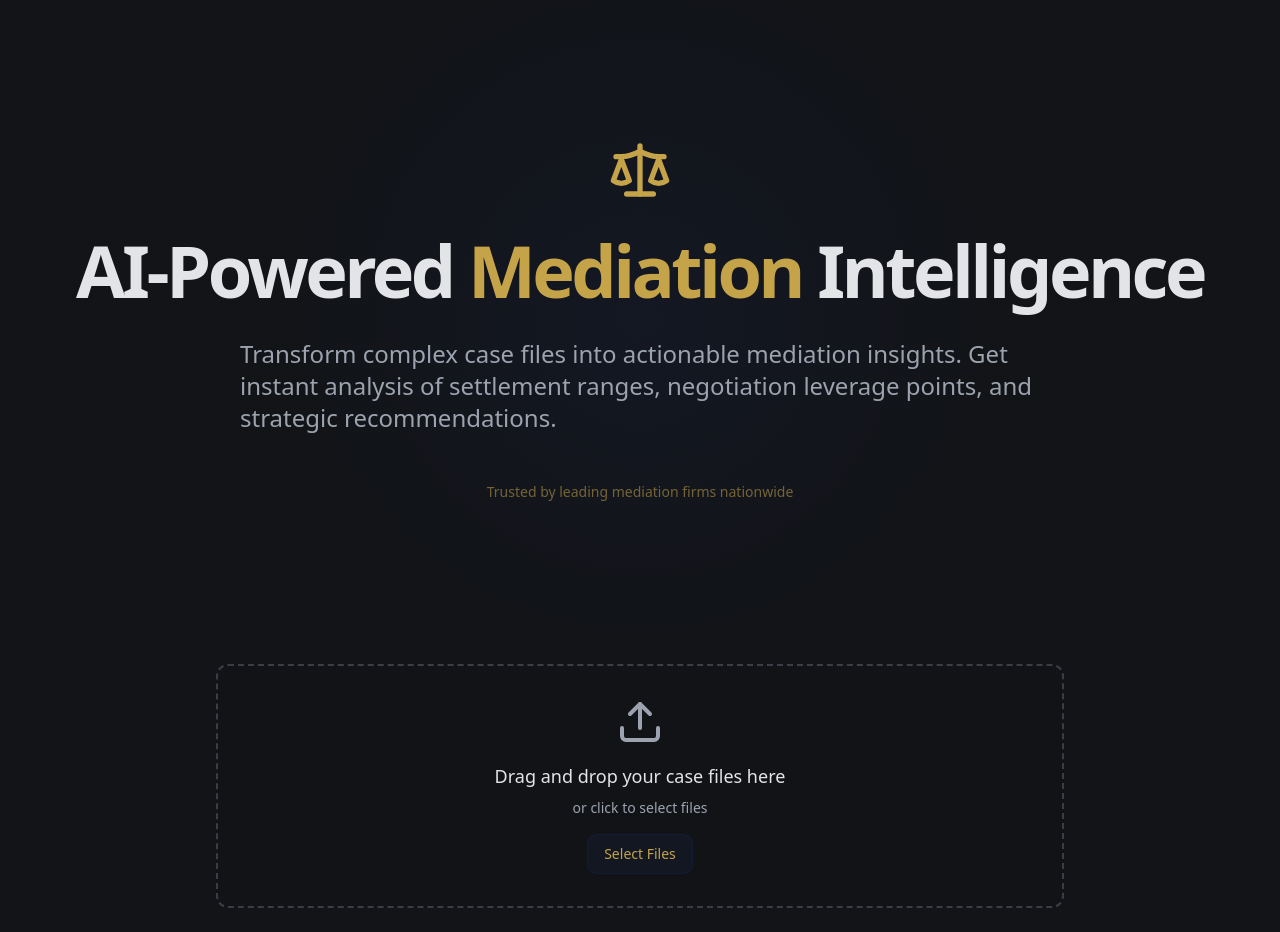
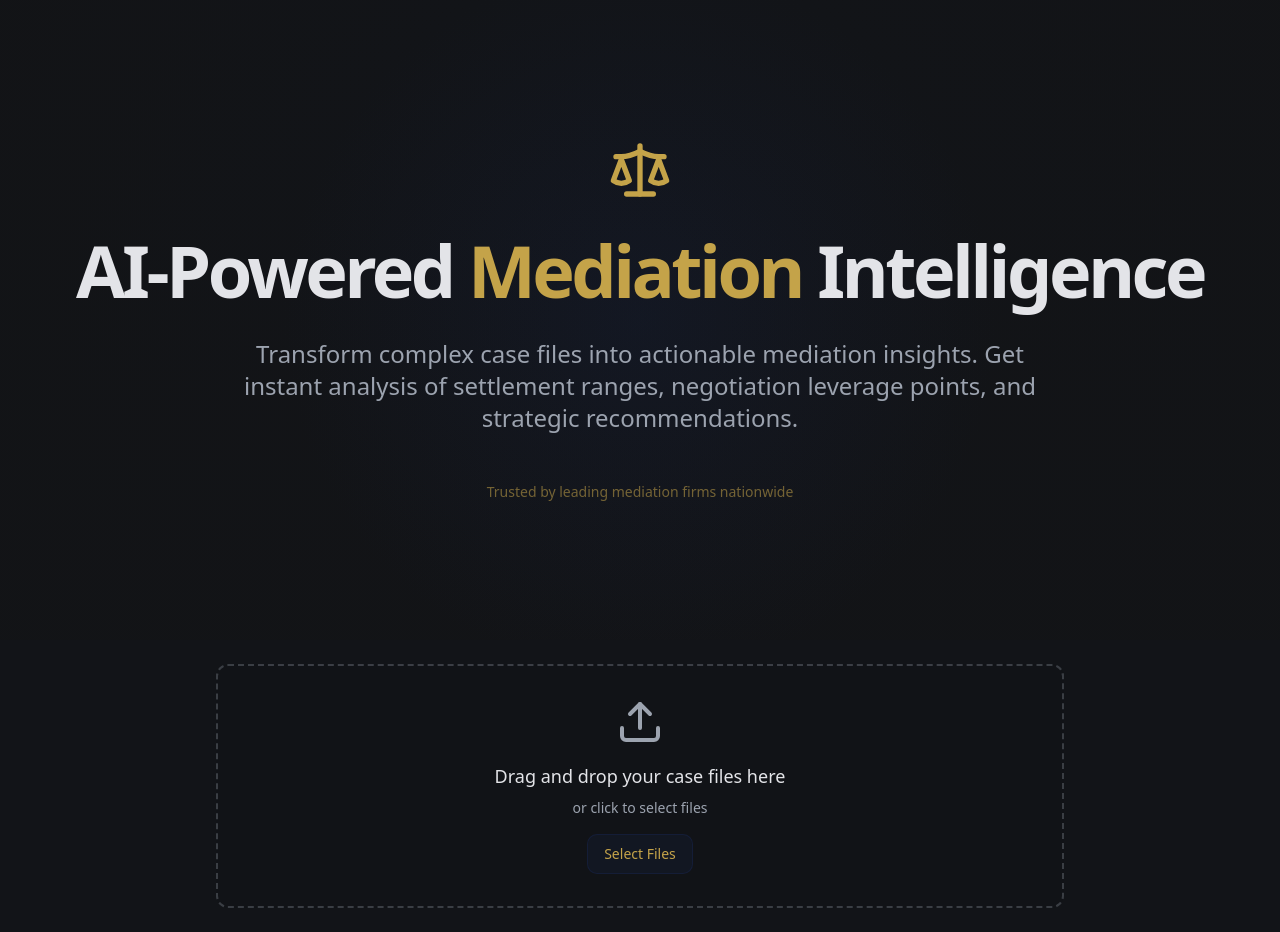
Before and after one commit to kixiktech/resolve-magic, a React (Vite) app: page / in a window 1280 px wide. Built offline with nearby package versions, Linux system fonts and the light colour scheme.

Commit message:
Center hero section title
The hero section's main title ("AI-Powered Mediation Intelligence") was not centered; this commit addresses that.

```diff
--- a/src/components/Hero.tsx
+++ b/src/components/Hero.tsx
@@ -13,7 +13,7 @@ export const Hero = () => {
             initial={{ opacity: 0, y: 20 }}
             animate={{ opacity: 1, y: 0 }}
             transition={{ duration: 0.5 }}
-            className="space-y-8"
+            className="space-y-8 text-center"
           >
             <div className="flex justify-center">
               <Scale className="h-16 w-16 text-legal-gold" />
```
